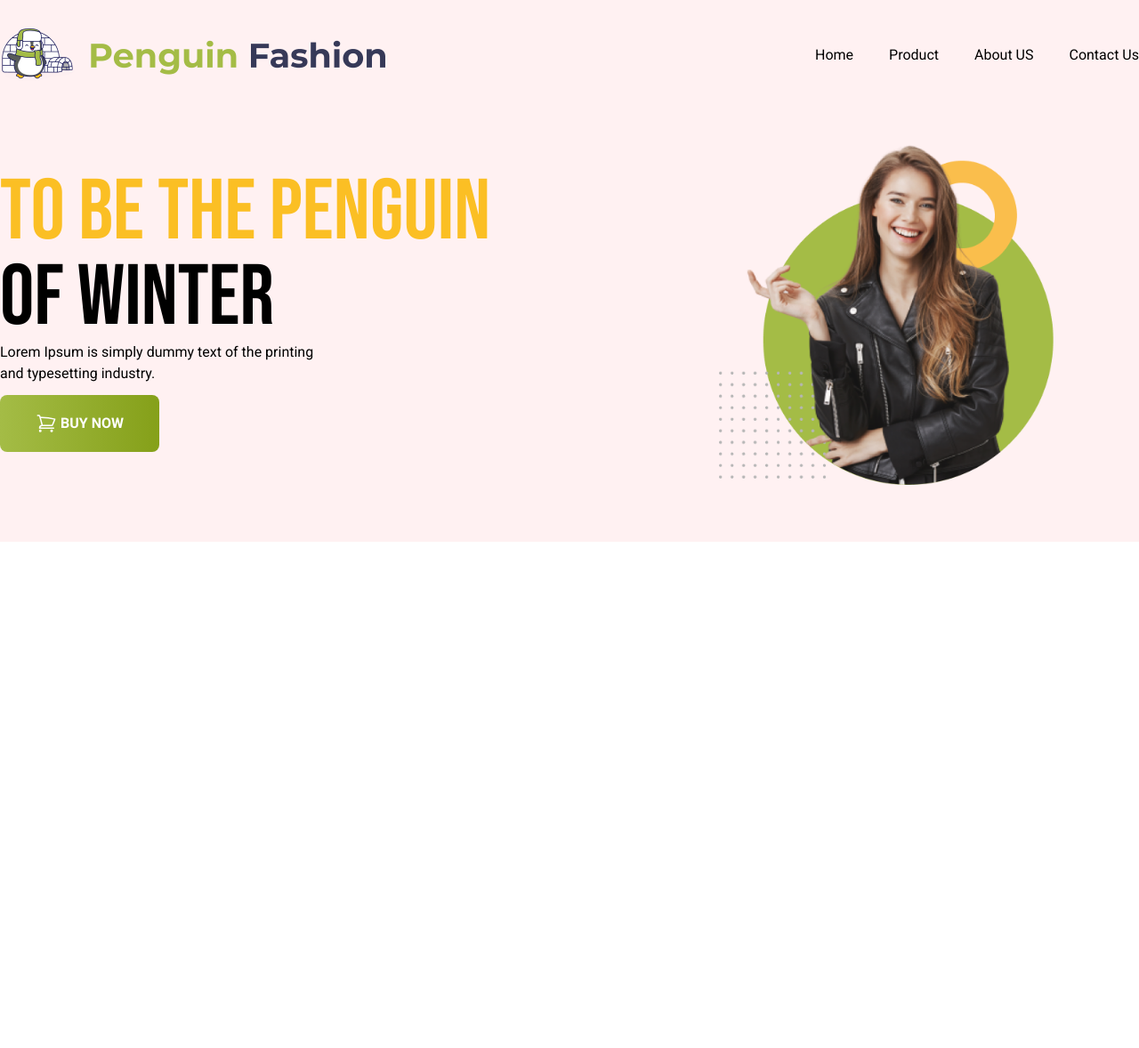
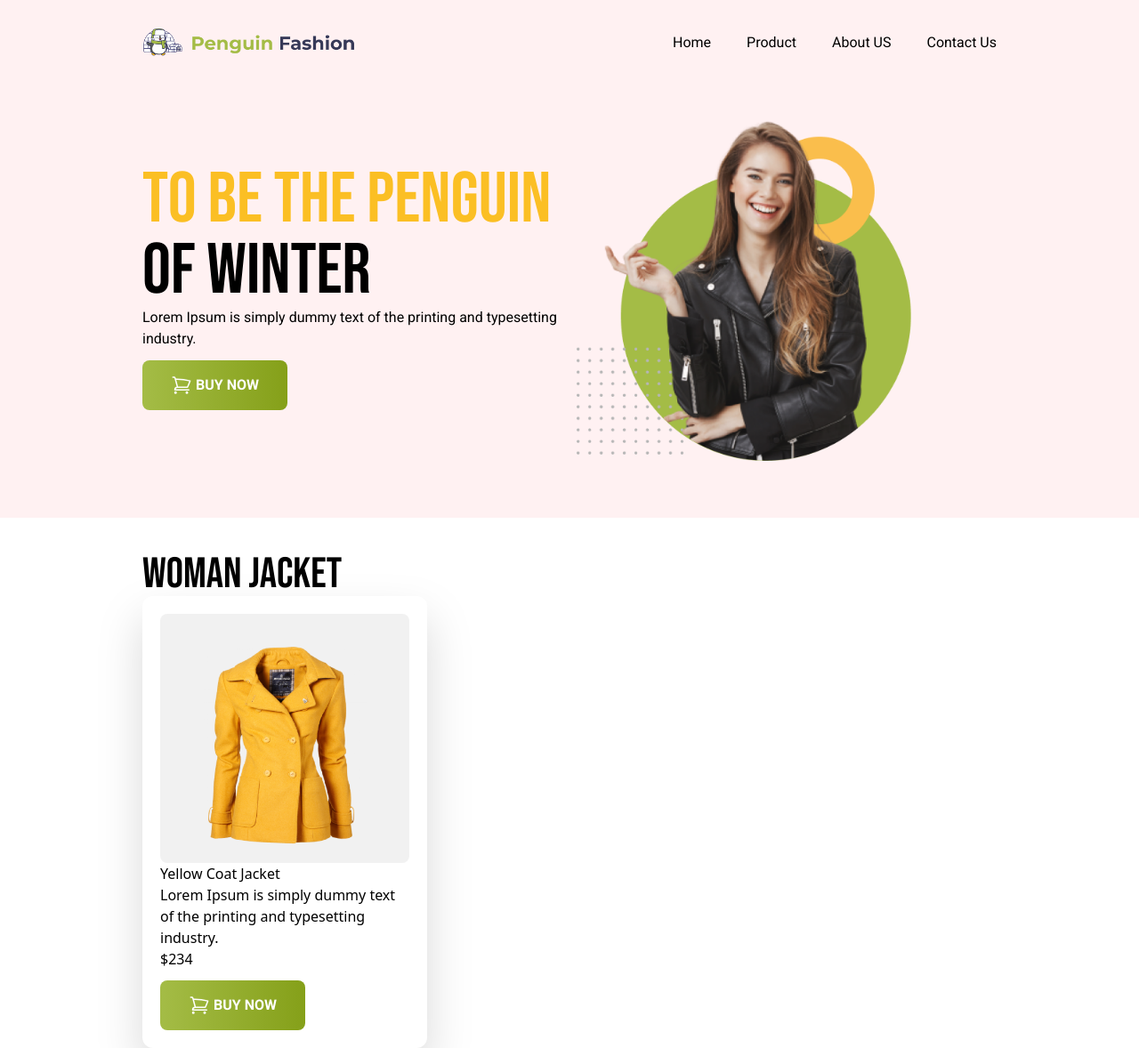
Before and after one commit to showrov4g/penguin-fashion-with-tailwind, a plain HTML site: page index.html in a window 1280 px wide. Shown: the whole page at 89% size. Before the commit the page ends 800 px from the top, so only its background shows below. Drawn offline with nearby package versions, Linux system fonts and the light colour scheme.

Commit message:
First crad design continue

```diff
--- a/index.html
+++ b/index.html
@@ -26,9 +26,9 @@
     <!-- -------------header section------------- -->
     <header class="bg-rose-50">
         <!-- ----------nav section----------- -->
-        <nav class="container m-auto flex justify-between items-center pt-8">
-            <div class="logo">
-                <img src="./icons/logo.png" alt="" class="w-1/2">
+        <nav class="w-9/12 m-auto flex justify-between items-center pt-8">
+            <div class="logo w-3/12">
+                <img src="./icons/logo.png" alt="" class="w-full">
             </div>
             <div class="menu">
                 <ul class="flex gap-10 text-base font-roboto font-normal">
@@ -43,13 +43,14 @@
         <!-- ---------------hero section ------------  -->
         <div>
             <!-- ----------details section------------  -->
-            <div class="details container m-auto flex justify-between items-center py-16">
-                <div class="">
-                    <h1 class="text-8xl font-bebas-neue"><span class=" text-amber-400">To be the penguin</span><br>of
+            <div class="details w-9/12 m-auto flex justify-between items-center py-16">
+                <div class="w-6/12">
+                    <h1 class="text-[80px] leading-none font-bebas-neue"><span class=" text-amber-400">To be the penguin</span><br>of
                         winter</h1>
-                    <p class="font-roboto">Lorem Ipsum is simply dummy text of the printing <br>and typesetting
+                    <p class="font-roboto">Lorem Ipsum is simply dummy text of the printing and typesetting
                         industry.</p>
-                    <button class="flex gap-1 text-white font-roboto uppercase font-semibold bg-gradient-to-r from-[#A4BC46] to-[#85A019] py-5 px-10 rounded-lg mt-3">
+                    <button
+                        class="flex gap-1 text-white font-roboto uppercase font-semibold bg-gradient-to-r from-[#A4BC46] to-[#85A019] py-4 px-8 rounded-lg mt-3">
                         <!-- ------------svg--------- -->
                         <svg xmlns="http://www.w3.org/2000/svg" fill="none" viewBox="0 0 24 24" stroke-width="1.5"
                             stroke="currentColor" class="size-6">
@@ -64,6 +65,36 @@
                 </div>
             </div>
     </header>
+    <!-- ------------header section end------------ -->
+    <!-- ---------------W0Man Jacket --------------  -->
+    <div class="w-9/12 m-auto mt-10">
+        <h1 class="font-bebas-neue text-5xl">Woman Jacket</h1>
+        <div class="product-carts">
+            <div class="card-1  w-4/12 p-5 bg-white drop-shadow-2xl rounded-xl">
+                <div class="img w-full bg-[#F1F1F1] px-10 pb-5 pt-9 rounded-lg">
+                    <img src="./images/jacket-1.png" alt="" class="w-11/12 m-auto">
+                </div>
+                <div class="card-text">
+                    <h3>Yellow Coat Jacket </h3>
+                    <p>Lorem Ipsum is simply dummy text of the
+                        printing and typesetting industry.</p>
+                </div>
+                <div class="price">
+                    <h2>$234</h2>
+                    <button
+                        class="flex gap-1 text-white font-roboto uppercase font-semibold bg-gradient-to-r from-[#A4BC46] to-[#85A019] py-4 px-8 rounded-lg mt-3">
+                        <!-- ------------svg--------- -->
+                        <svg xmlns="http://www.w3.org/2000/svg" fill="none" viewBox="0 0 24 24" stroke-width="1.5"
+                            stroke="currentColor" class="size-6">
+                            <path stroke-linecap="round" stroke-linejoin="round"
+                                d="M2.25 3h1.386c.51 0 .955.343 1.087.835l.383 1.437M7.5 14.25a3 3 0 0 0-3 3h15.75m-12.75-3h11.218c1.121-2.3 2.1-4.684 2.924-7.138a60.114 60.114 0 0 0-16.536-1.84M7.5 14.25 5.106 5.272M6 20.25a.75.75 0 1 1-1.5 0 .75.75 0 0 1 1.5 0Zm12.75 0a.75.75 0 1 1-1.5 0 .75.75 0 0 1 1.5 0Z" />
+                        </svg>
+                        <!-- ----------svg close------------ -->
+                        Buy Now</button>
+                </div>
+            </div>
+        </div>
+    </div>
 
 
 
```
